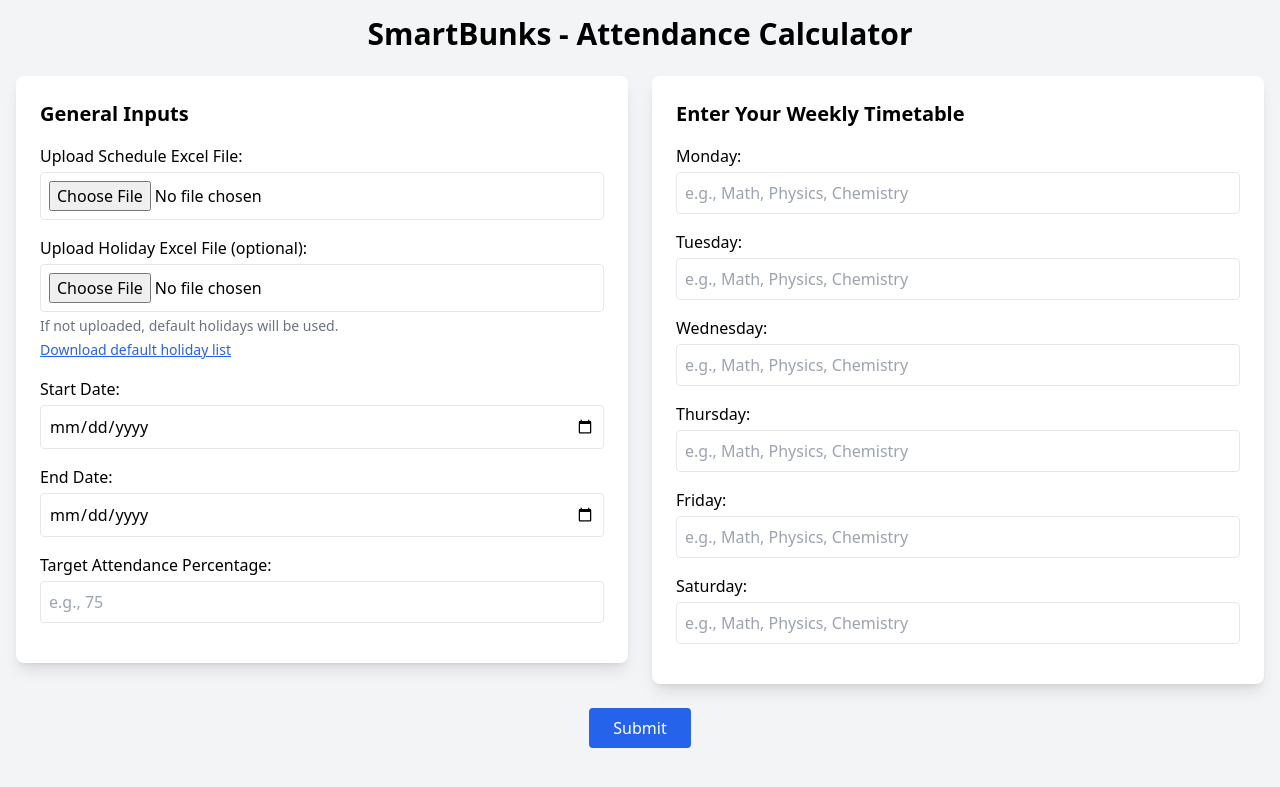
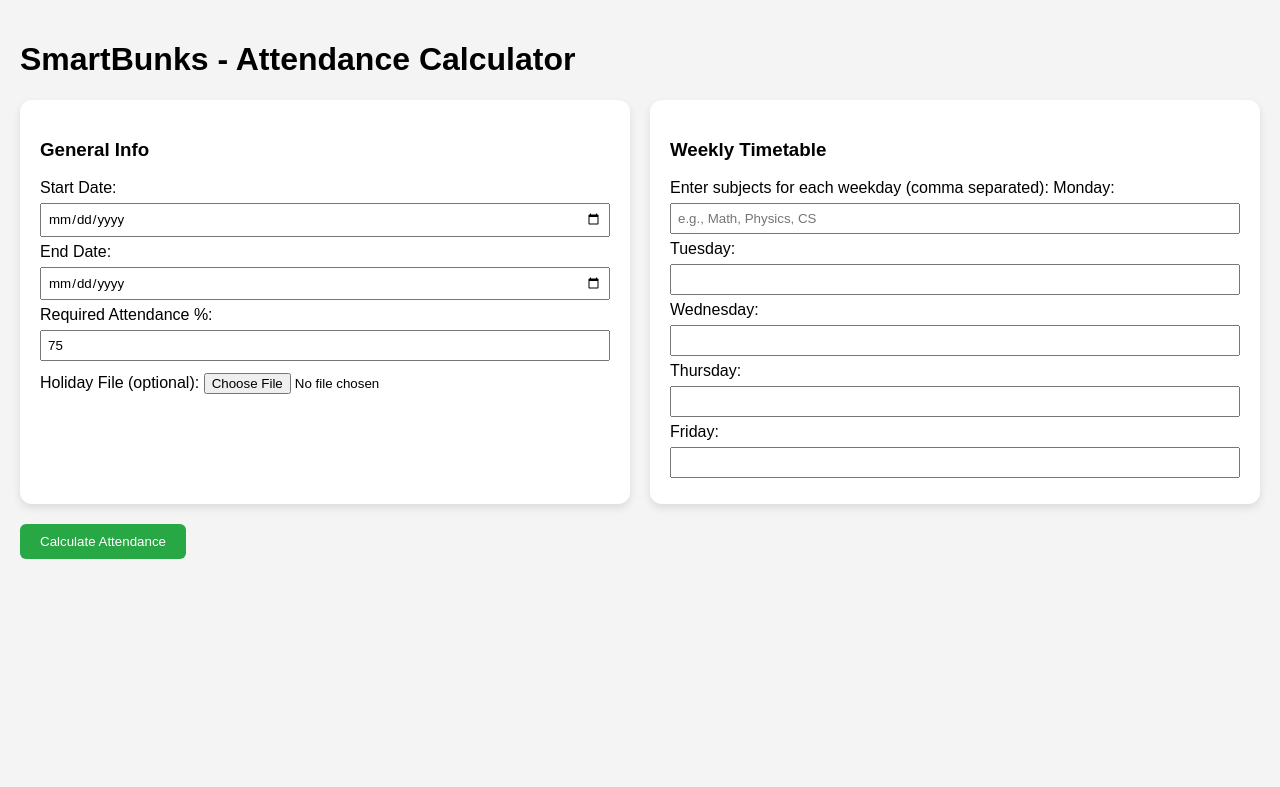
Before and after one commit to Anshu-09/SmartBunks, a Flask app: page / in a window 1280 px wide. Shown: the top 787 px of the page. Run offline with Flask 3, Linux system fonts and the light colour scheme; some libraries are stand-ins or nearby versions.

Commit message:
default holiday file

```diff
--- a/app.py
+++ b/app.py
@@ -1,87 +1,73 @@
-import os
 from flask import Flask, render_template, request
 import pandas as pd
-from datetime import datetime
-from werkzeug.utils import secure_filename
+from datetime import datetime, timedelta
+import os
 
 app = Flask(__name__)
+UPLOAD_FOLDER = "uploads"
+os.makedirs(UPLOAD_FOLDER, exist_ok=True)
 
-# Folder to store uploaded files temporarily
-UPLOAD_FOLDER = 'uploads'
-os.makedirs(UPLOAD_FOLDER, exist_ok=True)
-app.config['UPLOAD_FOLDER'] = UPLOAD_FOLDER
 
-# Route for homepage and form submission
-@app.route("/", methods=["GET", "POST"])
+def normalize(subject):
+    return subject.strip().lower()
+
+
+@app.route("/")
 def index():
-    if request.method == "POST":
-        # Get form data
-        schedule_file = request.files["schedule_file"]
-        holiday_file = request.files.get("holiday_file")
-        start_date = request.form.get("start_date")
-        end_date = request.form.get("end_date")
-        target_percentage = float(request.form.get("target_percentage", 75))
+    return render_template("index.html")
 
-        # Save schedule file
-        schedule_path = os.path.join(app.config['UPLOAD_FOLDER'], secure_filename(schedule_file.filename))
-        schedule_file.save(schedule_path)
 
-        # Use uploaded holiday file or default one
-        if holiday_file and holiday_file.filename != "":
-            holiday_path = os.path.join(app.config['UPLOAD_FOLDER'], secure_filename(holiday_file.filename))
-            holiday_file.save(holiday_path)
+@app.route("/process", methods=["POST"])
+def process():
+    # 1. Get date range and required attendance
+    start_date = datetime.strptime(request.form["start_date"], "%Y-%m-%d")
+    end_date = datetime.strptime(request.form["end_date"], "%Y-%m-%d")
+    required_attendance = int(request.form["required_attendance"])
+
+    # 2. Get holiday file or use default
+    holiday_file = request.files.get("holiday_file")
+    if holiday_file and holiday_file.filename:
+        holiday_path = os.path.join(UPLOAD_FOLDER, holiday_file.filename)
+        holiday_file.save(holiday_path)
+    else:
+        holiday_path = "holiday.xlsx"  # default file
+
+    holidays = pd.read_excel(holiday_path)["Date"].dt.date.tolist()
+
+    # 3. Get timetable
+    weekdays = ["monday", "tuesday", "wednesday", "thursday", "friday"]
+    timetable = {}
+    for day in weekdays:
+        subjects_input = request.form.getlist(f"{day}[]")
+        if subjects_input:
+            subjects = [normalize(sub) for sub in subjects_input[0].split(",") if sub.strip()]
+            timetable[day] = subjects
         else:
-            holiday_path = os.path.join("static", "data", "holiday.xlsx")
+            timetable[day] = []
 
-        # Read Excel files
-        try:
-            schedule_df = pd.read_excel(schedule_path)
-            holiday_df = pd.read_excel(holiday_path)
-        except Exception as e:
-            return f"Error reading files: {e}"
+    # 4. Calculate subject frequencies
+    subject_counts = {}
+    current_date = start_date
+    while current_date <= end_date:
+        if current_date.weekday() < 5 and current_date.date() not in holidays:
+            day_name = weekdays[current_date.weekday()]
+            subjects = timetable.get(day_name, [])
+            for subject in subjects:
+                subject_counts[subject] = subject_counts.get(subject, 0) + 1
+        current_date += timedelta(days=1)
 
-        # Parse timetable data from form
-        timetable = {}
-        for day in ["monday", "tuesday", "wednesday", "thursday", "friday", "saturday"]:
-            subjects = request.form.get(day, "")
-            subject_list = [sub.strip() for sub in subjects.split(",") if sub.strip()]
-            timetable[day.capitalize()] = subject_list
+    # 5. Generate recommendations
+    results = []
+    for subject, total_classes in subject_counts.items():
+        allowed_bunks = total_classes - (total_classes * required_attendance // 100)
+        results.append((subject.title(), total_classes, allowed_bunks))
 
-        # Convert date strings to datetime objects
-        start = datetime.strptime(start_date, "%Y-%m-%d")
-        end = datetime.strptime(end_date, "%Y-%m-%d")
+    # 6. Create result table HTML
+    df = pd.DataFrame(results, columns=["Subject", "Total Classes", "Bunks Allowed"])
+    table_html = df.to_html(index=False, classes="result-table", border=0)
 
-        # Generate list of all weekdays between start and end
-        date_range = pd.date_range(start=start, end=end)
-        holidays = set(pd.to_datetime(holiday_df["Date"]).dt.date)
+    return render_template("index.html", result=table_html)
 
-        # Create attendance calculation
-        records = []
-        subject_counts = {}
-
-        for date in date_range:
-            day_name = date.strftime("%A")
-            if day_name in timetable and date.date() not in holidays:
-                subjects_today = timetable[day_name]
-                for sub in subjects_today:
-                    subject_counts[sub] = subject_counts.get(sub, 0) + 1
-
-        # Total classes possible per subject
-        report = []
-        for subject, total_classes in subject_counts.items():
-            required = int((target_percentage / 100) * total_classes)
-            report.append({
-                "Subject": subject,
-                "Total Classes": total_classes,
-                "Required for Target %": required
-            })
-
-        report_df = pd.DataFrame(report)
-        report_df = report_df.sort_values(by="Subject")
-
-        return render_template("index.html", tables=report_df.to_html(classes="table-auto w-full text-sm text-left text-gray-700 border", index=False, border=0))
-
-    return render_template("index.html", tables=None)
 
 if __name__ == "__main__":
     app.run(debug=True)
--- a/templates/index.html
+++ b/templates/index.html
@@ -1,75 +1,122 @@
 <!DOCTYPE html>
 <html lang="en">
 <head>
-    <meta charset="UTF-8">
-    <title>SmartBunks - Attendance Calculator</title>
-    <meta name="viewport" content="width=device-width, initial-scale=1.0">
-    <script src="https://cdn.tailwindcss.com"></script>
+  <meta charset="UTF-8" />
+  <meta name="viewport" content="width=device-width, initial-scale=1.0"/>
+  <title>SmartBunks</title>
+  <style>
+    * {
+      box-sizing: border-box;
+      font-family: Arial, sans-serif;
+    }
+
+    body {
+      margin: 0;
+      padding: 20px;
+      background: #f4f4f4;
+    }
+
+    .container {
+      display: flex;
+      flex-wrap: wrap;
+      gap: 20px;
+    }
+
+    .card {
+      background: white;
+      padding: 20px;
+      border-radius: 12px;
+      box-shadow: 0 4px 8px rgba(0,0,0,0.1);
+      flex: 1 1 300px;
+    }
+
+    table {
+      width: 100%;
+      border-collapse: collapse;
+      margin-top: 20px;
+    }
+
+    th, td {
+      border: 1px solid #ccc;
+      padding: 8px;
+      text-align: center;
+    }
+
+    th {
+      background-color: #007bff;
+      color: white;
+    }
+
+    input[type="text"], input[type="date"], input[type="number"] {
+      width: 100%;
+      padding: 6px;
+      margin: 6px 0;
+    }
+
+    input[type="file"] {
+      margin-top: 6px;
+    }
+
+    .submit-btn {
+      margin-top: 20px;
+      padding: 10px 20px;
+      background: #28a745;
+      color: white;
+      border: none;
+      border-radius: 6px;
+      cursor: pointer;
+    }
+
+    .submit-btn:hover {
+      background: #218838;
+    }
+
+    @media (max-width: 768px) {
+      .container {
+        flex-direction: column;
+      }
+    }
+  </style>
 </head>
-<body class="bg-gray-100 p-4">
+<body>
+  <h1>SmartBunks - Attendance Calculator</h1>
+  <form action="/process" method="post" enctype="multipart/form-data">
+    <div class="container">
+      <div class="card">
+        <h3>General Info</h3>
+        <label>Start Date:</label>
+        <input type="date" name="start_date" required />
+        <label>End Date:</label>
+        <input type="date" name="end_date" required />
+        <label>Required Attendance %:</label>
+        <input type="number" name="required_attendance" min="1" max="100" value="75" required />
+        <label>Holiday File (optional):</label>
+        <input type="file" name="holiday_file" accept=".xlsx" />
+      </div>
 
-    <h1 class="text-3xl font-bold text-center mb-6">SmartBunks - Attendance Calculator</h1>
+      <div class="card">
+        <h3>Weekly Timetable</h3>
+        <label>Enter subjects for each weekday (comma separated):</label>
+        <label>Monday:</label>
+        <input type="text" name="monday[]" placeholder="e.g., Math, Physics, CS" />
+        <label>Tuesday:</label>
+        <input type="text" name="tuesday[]" />
+        <label>Wednesday:</label>
+        <input type="text" name="wednesday[]" />
+        <label>Thursday:</label>
+        <input type="text" name="thursday[]" />
+        <label>Friday:</label>
+        <input type="text" name="friday[]" />
+      </div>
+    </div>
+    <button class="submit-btn" type="submit">Calculate Attendance</button>
+  </form>
 
-    <form action="/" method="post" enctype="multipart/form-data">
-        <div class="flex flex-col lg:flex-row gap-6 justify-center items-start">
-
-            <!-- Left Card: General Inputs -->
-            <div class="bg-white rounded-lg shadow-lg p-6 w-full lg:w-1/2">
-                <h2 class="text-xl font-semibold mb-4">General Inputs</h2>
-
-                <div class="mb-4">
-                    <label for="schedule_file" class="block mb-1">Upload Schedule Excel File:</label>
-                    <input type="file" id="schedule_file" name="schedule_file" accept=".xlsx" class="w-full p-2 border rounded" required>
-                </div>
-
-                <div class="mb-4">
-                    <label for="holiday_file" class="block mb-1">Upload Holiday Excel File (optional):</label>
-                    <input type="file" id="holiday_file" name="holiday_file" accept=".xlsx" class="w-full p-2 border rounded">
-                    <p class="text-sm text-gray-500 mt-1">If not uploaded, default holidays will be used.</p>
-                    <a href="{{ url_for('static', filename='data/holiday.xlsx') }}" download class="text-blue-600 underline text-sm mt-1 inline-block">Download default holiday list</a>
-                </div>
-
-                <div class="mb-4">
-                    <label for="start_date" class="block mb-1">Start Date:</label>
-                    <input type="date" id="start_date" name="start_date" class="w-full p-2 border rounded" required>
-                </div>
-
-                <div class="mb-4">
-                    <label for="end_date" class="block mb-1">End Date:</label>
-                    <input type="date" id="end_date" name="end_date" class="w-full p-2 border rounded" required>
-                </div>
-
-                <div class="mb-4">
-                    <label for="target_percentage" class="block mb-1">Target Attendance Percentage:</label>
-                    <input type="number" id="target_percentage" name="target_percentage" placeholder="e.g., 75" class="w-full p-2 border rounded" required>
-                </div>
-            </div>
-
-            <!-- Right Card: Timetable Inputs -->
-            <div class="bg-white rounded-lg shadow-lg p-6 w-full lg:w-1/2">
-                <h2 class="text-xl font-semibold mb-4">Enter Your Weekly Timetable</h2>
-
-                {% for day in ['Monday', 'Tuesday', 'Wednesday', 'Thursday', 'Friday', 'Saturday'] %}
-                    <div class="mb-4">
-                        <label for="{{ day.lower() }}" class="block mb-1">{{ day }}:</label>
-                        <input type="text" id="{{ day.lower() }}" name="{{ day.lower() }}" placeholder="e.g., Math, Physics, Chemistry" class="w-full p-2 border rounded">
-                    </div>
-                {% endfor %}
-            </div>
-
-        </div>
-
-        <div class="text-center mt-6">
-            <button type="submit" class="bg-blue-600 text-white px-6 py-2 rounded hover:bg-blue-700 transition">Submit</button>
-        </div>
-    </form>
-
-    {% if tables %}
-    <div class="mt-10 bg-white shadow-md rounded-lg overflow-x-auto p-6">
-        <h2 class="text-2xl font-semibold mb-4 text-center">Attendance Report</h2>
-        {{ tables|safe }}
+  {% if result %}
+    <div class="card" style="margin-top: 30px;">
+      <h3>Attendance Recommendation</h3>
+      {{ result|safe }}
     </div>
-    {% endif %}
-
+  {% endif %}
 </body>
 </html>
```
